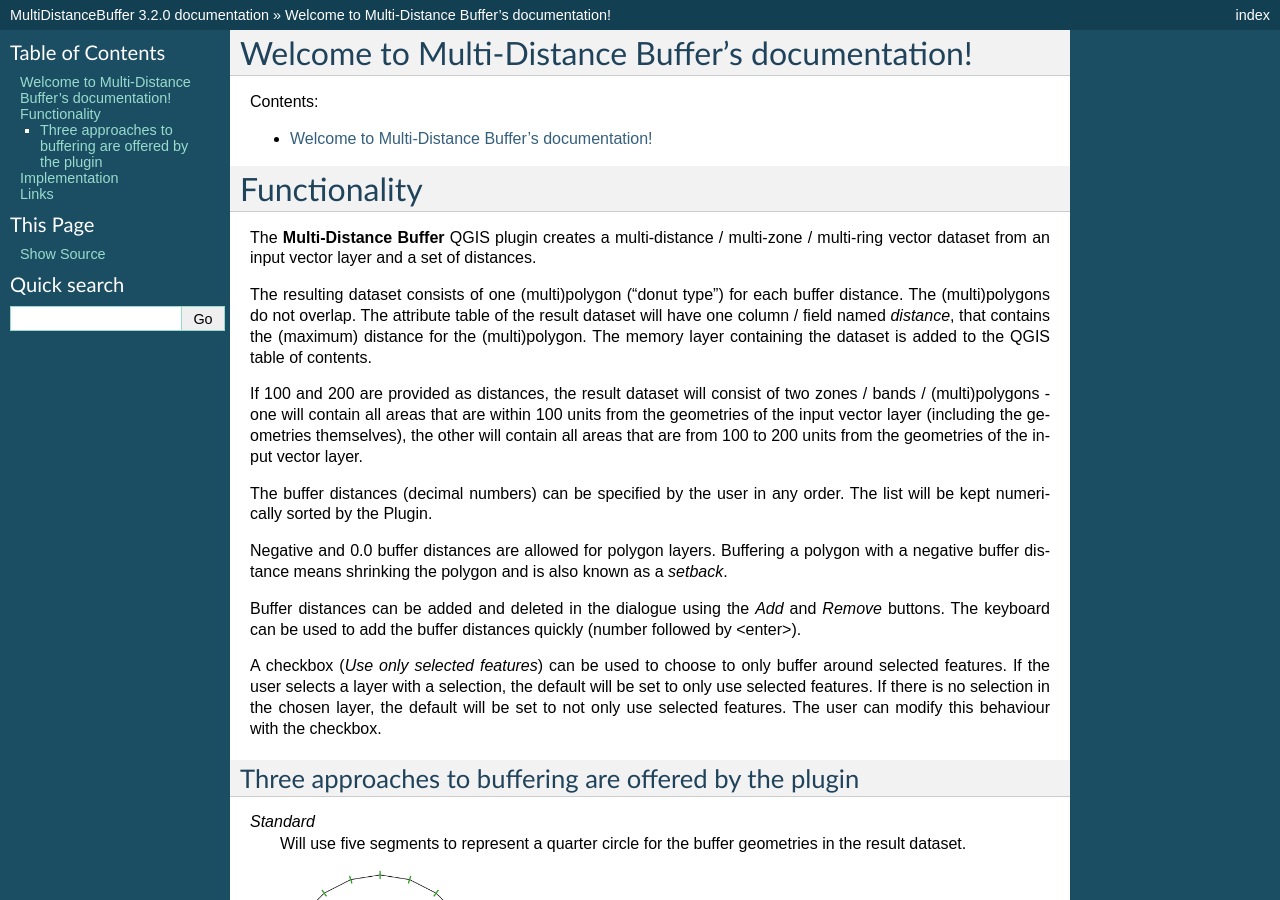
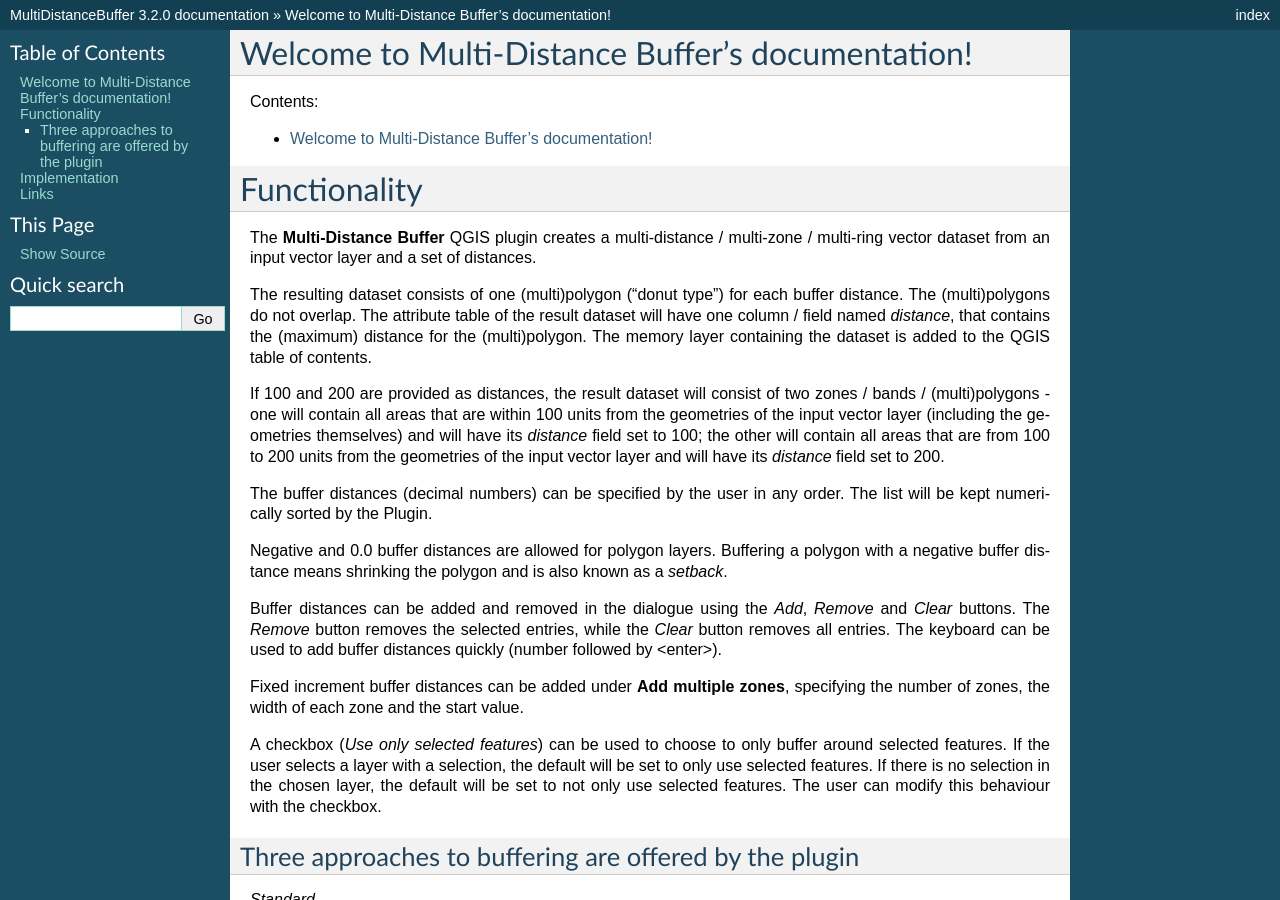
Before and after one commit to havatv/qgismultidistancebufferplugin, a Sphinx documentation site: the page built from help/source/index.rst, in a window 1280 px wide and 900 px high. Built offline with Sphinx 7.4.7, drawn with Linux system fonts in a browser that asks for light colours; formulas are drawn with MathJax 3.

Commit message:
documentation update

```diff
--- a/help/source/index.rst
+++ b/help/source/index.rst
@@ -32,9 +32,10 @@
 If 100 and 200 are provided as distances, the result dataset will
 consist of two zones / bands / (multi)polygons - one will contain
 all areas that are within 100 units from the geometries of the input
-vector layer (including the geometries themselves), the other will
-contain all areas that are from 100 to 200 units from the geometries
-of the input vector layer.
+vector layer (including the geometries themselves) and will have its
+*distance* field set to 100; the other will contain all areas that
+are from 100 to 200 units from the geometries of the input vector
+layer and will have its *distance* field set to 200.
 
 The buffer distances (decimal numbers) can be specified by the user
 in any order.
@@ -44,10 +45,16 @@
 Buffering a polygon with a negative buffer distance means shrinking
 the polygon and is also known as a *setback*.
 
-Buffer distances can be added and deleted in the dialogue using the
-*Add* and *Remove* buttons.
-The keyboard can be used to add the buffer distances quickly (number
+Buffer distances can be added and removed in the dialogue using the
+*Add*, *Remove* and *Clear* buttons.
+The *Remove* button removes the selected entries, while the *Clear*
+button removes all entries.
+The keyboard can be used to add buffer distances quickly (number
 followed by <enter>).
+
+Fixed increment buffer distances can be added under **Add multiple
+zones**, specifying the number of zones, the width of each zone and
+the start value.
 
 A checkbox (*Use only selected features*) can be used to choose to
 only buffer around selected features.
```
